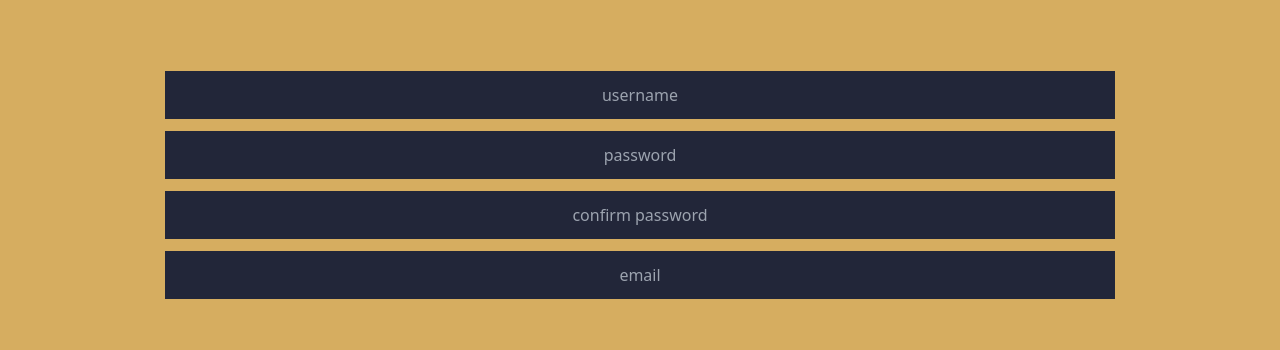
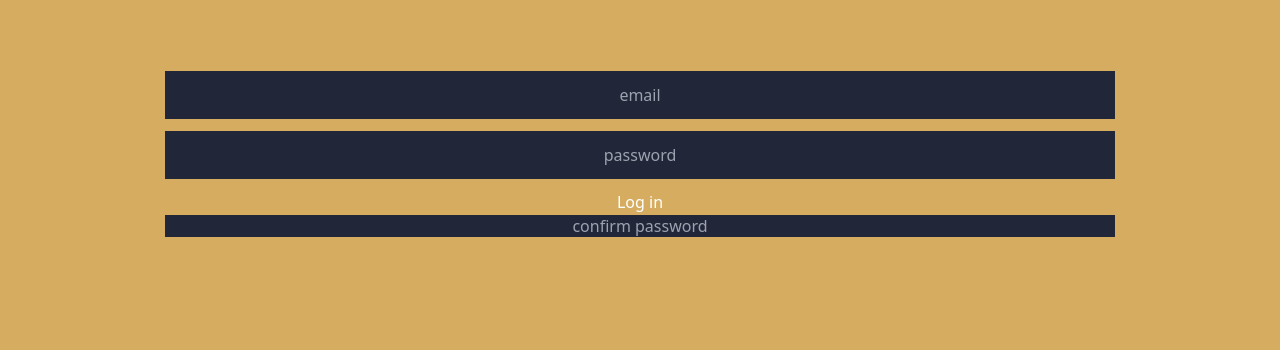
Before and after one commit to adamtwright7/capstone-frontend, a React (Vite) app: page /SignUp in a window 1280 px wide. Shown: the part 825-1175 px from the top of the page. Built offline with nearby package versions, Linux system fonts and the light colour scheme.

Commit message:
Able to create a user via frontend

```diff
--- a/src/Pages/SignUpPage.jsx
+++ b/src/Pages/SignUpPage.jsx
@@ -15,15 +15,18 @@ const SignUpPage = () => {
         <h2>Sign up</h2>
       </div>
 
-      <div className="signUpFields">
-        <input type="text" placeholder="username" />
+      <form
+        className="signUpFields"
+        action="http://localhost:3050/account/signup"
+        method="post"
+      >
+        <input name="email" type="text" placeholder="email" />
 
-        <input type="text" placeholder="password" />
+        <input name="password" type="text" placeholder="password" />
 
-        <input type="text" placeholder="confirm password" />
-
-        <input type="text" placeholder="email" />
-      </div>
+        <button type="submit">Log in</button>
+      </form>
+      <input type="text" placeholder="confirm password" />
       <div className="middlebuttons">
         <Link to="/login" className="continue">
           <button>continue</button>
```
